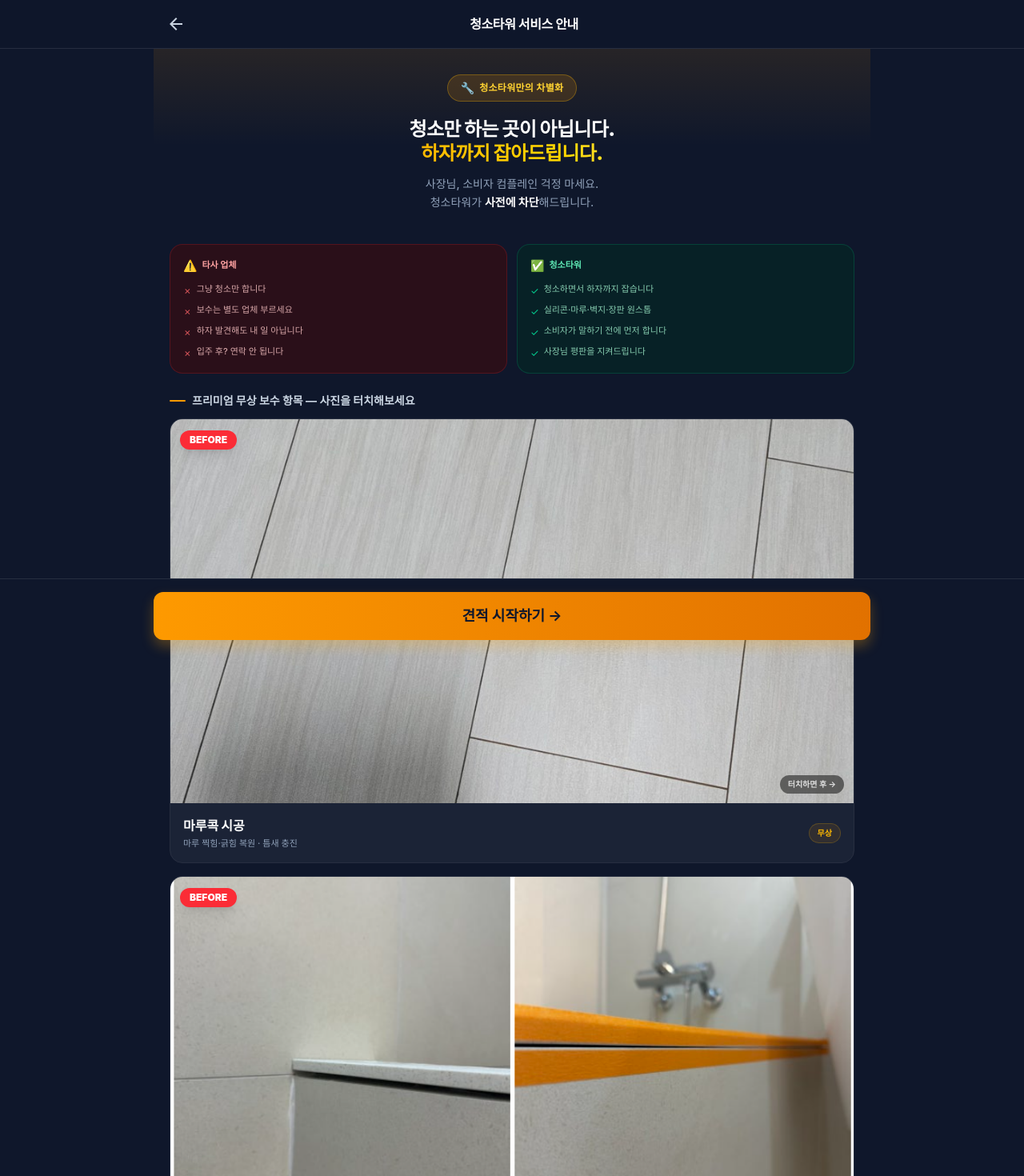
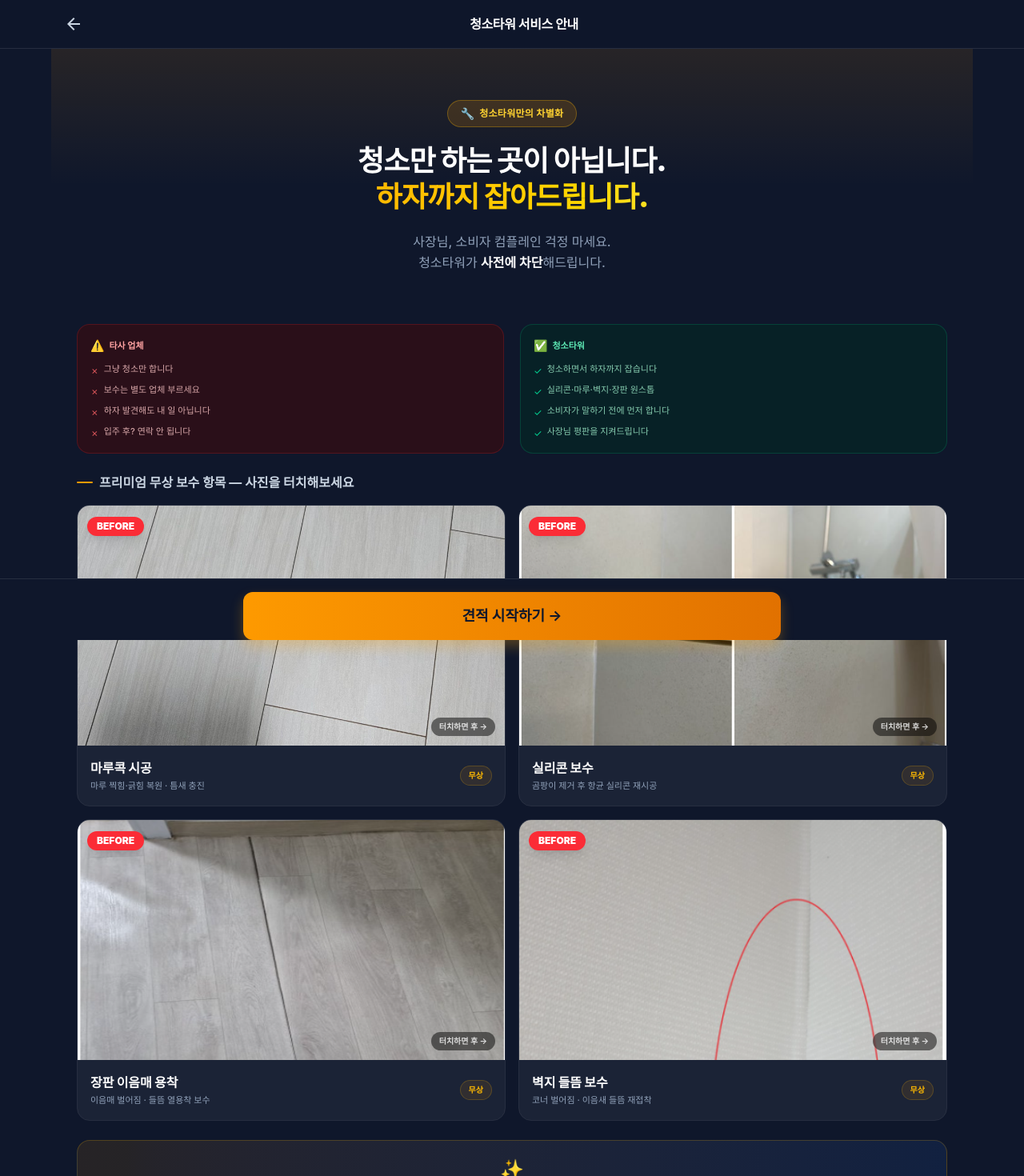
Before and after one commit to timbach9741-wq/CleaningTower, a React (Vite) app: page /b2b/quote in a window 1280 px wide. Shown: the top 1470 px of the page at 80% size. Built offline with nearby package versions, Linux system fonts and the light colour scheme; a web font is replaced by a local one.

Commit message:
B2B 견적 페이지 데스크톱 반응형 디자인 최적화: 서비스안내 풀사이즈, 폼 스텝 중앙카드, 보수카드 2열 그리드

```diff
--- a/src/pages/B2BQuote.tsx
+++ b/src/pages/B2BQuote.tsx
@@ -390,7 +390,7 @@ export default function Quote() {
 
       {/* 헤더 */}
       <header className="sticky top-0 z-50 bg-slate-900/95 backdrop-blur-md border-b border-white/10">
-        <div className="flex items-center justify-between px-4 py-3 max-w-4xl mx-auto w-full">
+        <div className="flex items-center justify-between px-4 py-3 max-w-6xl mx-auto w-full">
           <button
             onClick={handlePrev}
             className="flex items-center justify-center p-1.5 -ml-1.5 text-slate-300 active:bg-white/10 rounded-full transition-colors"
@@ -418,7 +418,7 @@ export default function Quote() {
         </div>
       </header>
 
-      <main className={`flex-1 w-full max-w-4xl mx-auto ${step === 0 ? 'p-0 pb-24' : 'p-5 pb-28 lg:p-8 lg:pb-32'} flex flex-col relative overflow-hidden`}>
+      <main className={`flex-1 w-full mx-auto ${step === 0 ? 'max-w-6xl p-0 pb-24' : 'max-w-2xl p-5 pb-28 lg:p-8 lg:pb-32'} flex flex-col relative overflow-hidden`}>
 
         {/* Progress Bar (step 0에서는 숨김) */}
         {step > 0 && (
@@ -456,20 +456,20 @@ export default function Quote() {
                 className="flex flex-col"
               >
                 {/* Hero Banner */}
-                <div className="relative px-5 pt-8 pb-10 text-center overflow-hidden">
+                <div className="relative px-5 pt-10 pb-12 lg:pt-16 lg:pb-16 text-center overflow-hidden">
                   <div className="absolute inset-0 bg-gradient-to-b from-amber-500/10 via-transparent to-transparent pointer-events-none"></div>
                   <div className="relative z-10">
                     <div className="inline-flex items-center gap-1.5 px-4 py-1.5 mb-5 rounded-full bg-amber-500/15 border border-amber-400/30">
                       <span className="text-amber-400 text-sm">🔧</span>
                       <span className="text-xs font-bold text-amber-300 tracking-wide">청소타워만의 차별화</span>
                     </div>
-                    <h2 className="text-2xl font-black text-white mb-3 leading-tight tracking-tight break-keep">
+                    <h2 className="text-2xl lg:text-4xl font-black text-white mb-3 lg:mb-5 leading-tight tracking-tight break-keep">
                       청소만 하는 곳이 아닙니다.<br/>
                       <span className="bg-gradient-to-r from-amber-400 to-yellow-300 bg-clip-text text-transparent">
                         하자까지 잡아드립니다.
                       </span>
                     </h2>
-                    <p className="text-sm text-slate-400 font-medium break-keep leading-relaxed max-w-xs mx-auto">
+                    <p className="text-sm lg:text-base text-slate-400 font-medium break-keep leading-relaxed max-w-md mx-auto">
                       사장님, 소비자 컴플레인 걱정 마세요.<br/>
                       청소타워가 <strong className="text-white">사전에 차단</strong>해드립니다.
                     </p>
@@ -477,8 +477,8 @@ export default function Quote() {
                 </div>
 
                 {/* 타사 vs 청소타워 비교 */}
-                <div className="px-5 mb-6">
-                  <div className="grid grid-cols-2 gap-3">
+                <div className="px-5 lg:px-8 mb-6">
+                  <div className="grid grid-cols-2 gap-3 lg:gap-5">
                     {/* 타사 */}
                     <div className="bg-red-950/50 border border-red-500/20 rounded-2xl p-4">
                       <div className="flex items-center gap-1.5 mb-3">
@@ -513,12 +513,12 @@ export default function Quote() {
                 </div>
 
                 {/* 실리콘 · 마루콕 전/후 사진 카드 */}
-                <div className="px-5 mb-6">
-                  <h3 className="text-sm font-bold text-slate-300 mb-3 flex items-center gap-2">
+                <div className="px-5 lg:px-8 mb-6">
+                  <h3 className="text-sm lg:text-base font-bold text-slate-300 mb-4 flex items-center gap-2">
                     <span className="w-5 h-0.5 bg-amber-500 rounded-full"></span>
                     프리미엄 무상 보수 항목 — 사진을 터치해보세요
                   </h3>
-                  <div className="space-y-4">
+                  <div className="grid grid-cols-1 lg:grid-cols-2 gap-4">
 
                     {/* 마루콕 시공 */}
                     <button
@@ -744,7 +744,7 @@ export default function Quote() {
                 </div>
 
                 {/* 무상 강조 배너 */}
-                <div className="px-5 mb-6">
+                <div className="px-5 lg:px-8 mb-6">
                   <div className="bg-gradient-to-r from-amber-500/10 to-blue-500/10 border border-amber-400/20 rounded-2xl p-5 text-center">
                     <span className="text-2xl mb-2 block">✨</span>
                     <p className="text-base font-black text-white mb-1 break-keep">
@@ -1550,7 +1550,7 @@ export default function Quote() {
             className="fixed bottom-0 left-0 w-full bg-slate-900 border-t border-white/10 px-4 py-4 z-40"
             style={{ paddingBottom: 'env(safe-area-inset-bottom, 16px)' }}
           >
-            <div className="max-w-4xl mx-auto relative flex flex-col gap-3">
+            <div className="max-w-2xl mx-auto relative flex flex-col gap-3">
               {/* 공중에 띄워진 에러 메세지 */}
               <AnimatePresence>
                 {errorMsg && (
```
